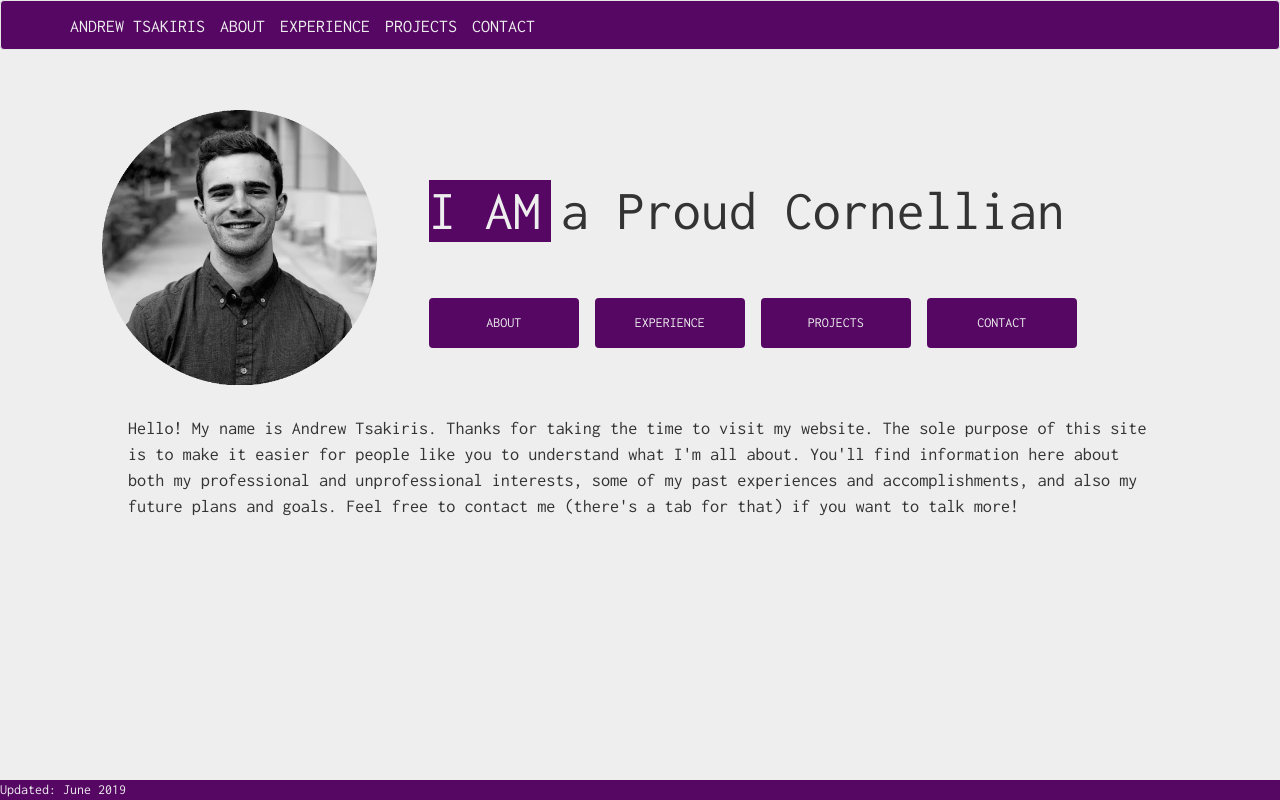
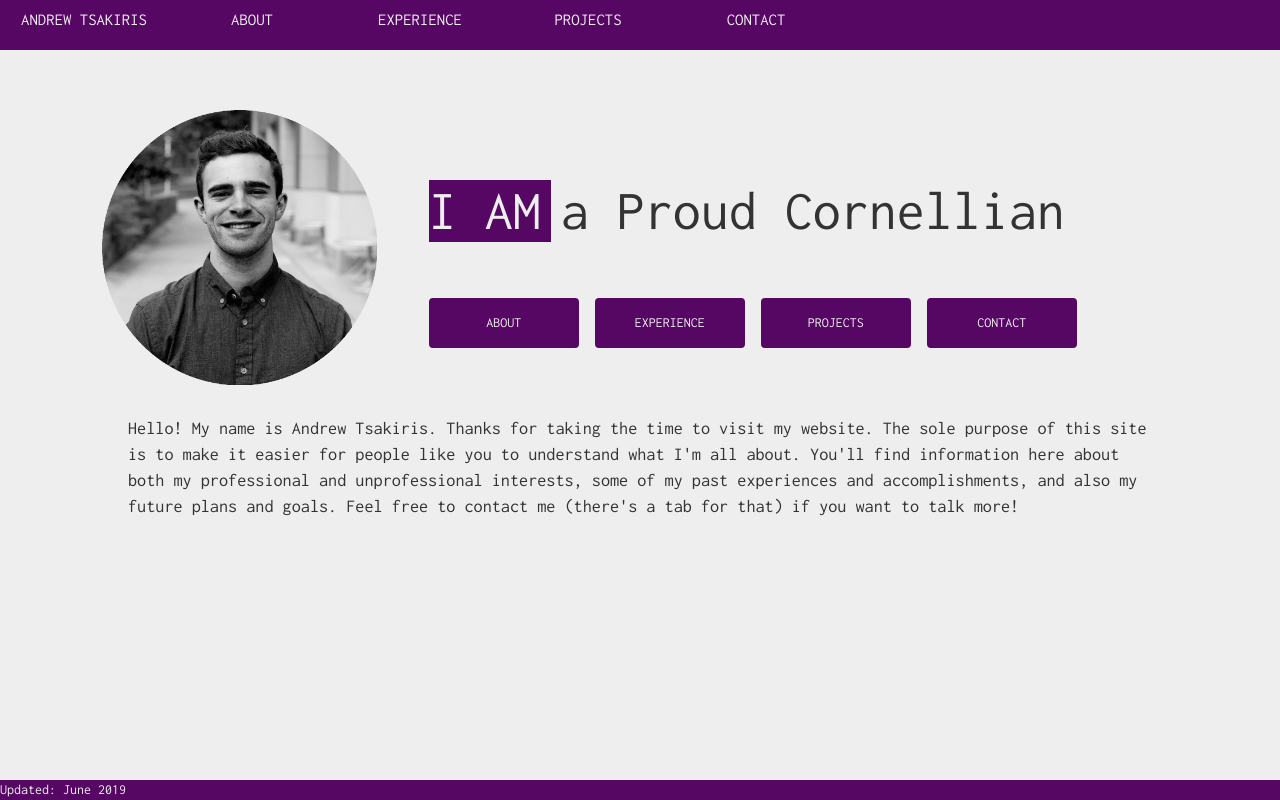
Before and after one commit to a-tsakiris85/a-tsakiris85.github.io, a React (Create React App) app: page / in a window 1280 px wide. Built offline with nearby package versions, Linux system fonts and the light colour scheme.

Commit message:
buttons actually navigate now

```diff
--- a/src/App.css
+++ b/src/App.css
@@ -4,6 +4,7 @@
 
 #brand {
   color: #eeeeee;
+  cursor: pointer;
 }
 
 .Page {
--- a/src/App.js
+++ b/src/App.js
@@ -32,9 +32,7 @@ class App extends React.Component {
   render() {
     return (
       <div id="appcontainer">
-        <Navbar
-          bg="light"
-          expand="lg"
+        <div
           className="NavBar"
           style={{
             position: "fixed",
@@ -44,16 +42,12 @@ class App extends React.Component {
             display: "flex"
           }}
         >
-          <Navbar.Brand id="title">
-            <a onClick={() => this.handleNavClick("HOME")}>
-              <p id="brand">ANDREW TSAKIRIS</p>
-            </a>
-          </Navbar.Brand>
+          <NavLink onClick={this.handleNavClick} text="ANDREW TSAKIRIS" />
           <NavLink onClick={this.handleNavClick} text="ABOUT" />
           <NavLink onClick={this.handleNavClick} text="EXPERIENCE" />
           <NavLink onClick={this.handleNavClick} text="PROJECTS" />
           <NavLink onClick={this.handleNavClick} text="CONTACT" />
-        </Navbar>
+        </div>
         {this.renderPage()}
         <div id="footer">
           <p>Updated: June 2019 </p>
@@ -66,8 +60,11 @@ class App extends React.Component {
     this.setState({ currentPage: text });
   };
   renderPage() {
-    if (this.state.currentPage === "HOME") {
-      return <Home />;
+    if (
+      this.state.currentPage === "HOME" ||
+      this.state.currentPage === "ANDREW TSAKIRIS"
+    ) {
+      return <Home onClick={this.handleNavClick} />;
     }
     if (this.state.currentPage === "ABOUT") {
       return <AboutPage />;
--- a/src/components/NavLink.css
+++ b/src/components/NavLink.css
@@ -1,13 +1,10 @@
 .HeaderButton {
-  margin-left: 70px;
   background-color: #560764;
   border: none;
-  height: 98%;
-  margin-top: 0px;
-}
-
-.spaa {
-  margin-left: 50px;
+  height: 100%;
+  min-width: 10em;
+  font-size: 1.2em;
+  padding: 0 0 0 0;
 }
 
 .HeaderButton p {
@@ -17,3 +14,11 @@
 .HeaderButton p :hover {
   color: grey;
 }
+
+.HeaderButton :hover {
+  background-color: black;
+}
+
+.HeaderButton :focus {
+  outline: 0;
+}
--- a/src/components/NavLink.js
+++ b/src/components/NavLink.js
@@ -3,22 +3,9 @@ import { Navbar } from "react-bootstrap";
 import "./NavLink.css";
 
 export default function NavLink(props) {
-  const style = {
-    color: "#eeeeee",
-
-    marginLeft: "1em",
-    fontSize: "1em"
-  };
   return (
-    <span style={style} className="spaa">
-      <Navbar.Brand style={style} href={props.href} className="d">
-        <button
-          className="HeaderButton"
-          onClick={() => props.onClick(props.text)}
-        >
-          <p>{props.text}</p>
-        </button>
-      </Navbar.Brand>
-    </span>
+    <button className="HeaderButton" onClick={() => props.onClick(props.text)}>
+      <p className="ButtonText">{props.text}</p>
+    </button>
   );
 }
--- a/src/pages/Home.css
+++ b/src/pages/Home.css
@@ -10,7 +10,6 @@
   border-color: #560764;
   border-width: 3px;
   background-color: #560764;
-
   margin-right: 16px;
   height: 50px;
   width: 150px;
@@ -20,6 +19,13 @@
   color: #eeeeee;
 }
 
+.Buttonbar:hover {
+  background-color: black;
+}
+.Buttonbar:focus {
+  background-color: #560764;
+}
+
 #lowerbox {
   height: 100px;
   margin-top: 30px;
--- a/src/pages/Home.js
+++ b/src/pages/Home.js
@@ -49,16 +49,28 @@ export default class Home extends React.Component {
 
           <TypingTitle />
           <div>
-            <Button className="Buttonbar">
+            <Button
+              onClick={() => this.props.onClick("ABOUT")}
+              className="Buttonbar"
+            >
               <span>ABOUT</span>
             </Button>
-            <Button className="Buttonbar">
+            <Button
+              onClick={() => this.props.onClick("EXPERIENCE")}
+              className="Buttonbar"
+            >
               <span>EXPERIENCE</span>
             </Button>
-            <Button className="Buttonbar">
+            <Button
+              onClick={() => this.props.onClick("PROJECTS")}
+              className="Buttonbar"
+            >
               <span>PROJECTS</span>
             </Button>
-            <Button className="Buttonbar">
+            <Button
+              onClick={() => this.props.onClick("CONTACT")}
+              className="Buttonbar"
+            >
               <span>CONTACT</span>
             </Button>
           </div>
```
